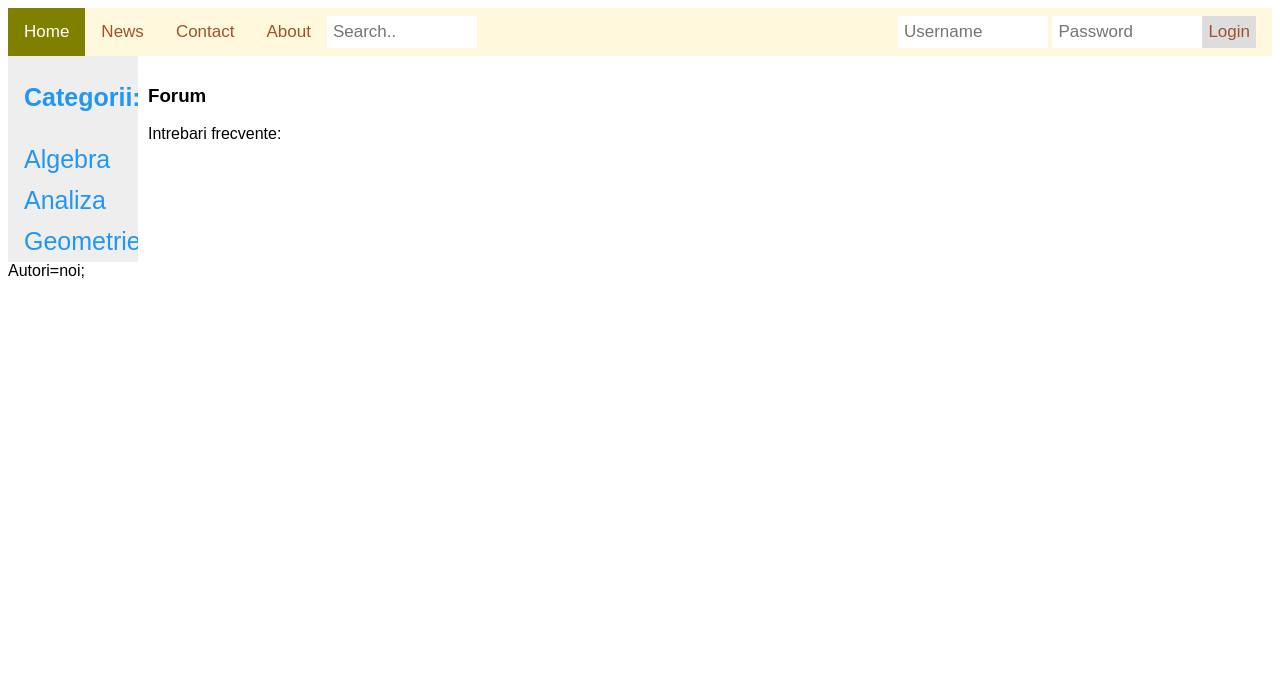
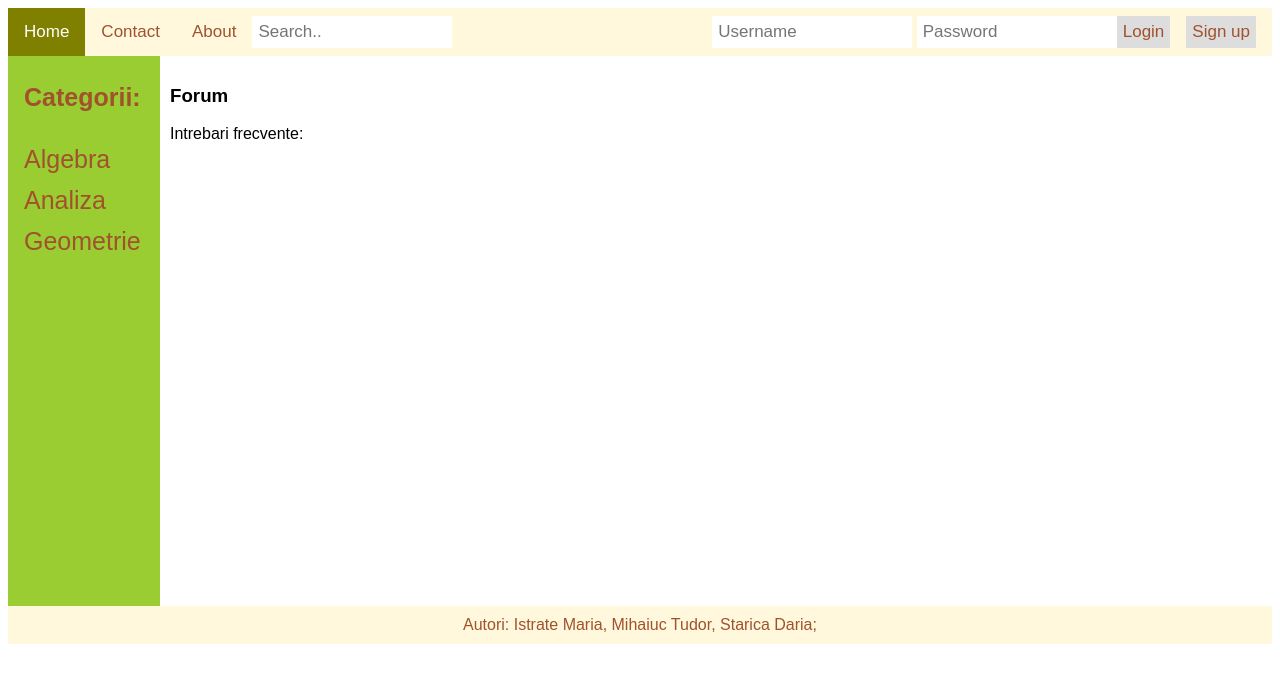
Before and after one commit to MariaIstrate06/MEQ, a PHP site: the page made by Front+flex.html in a window 1280 px wide. Shown: the top 683 px of the page. Run offline with PHP 8.4, Linux system fonts and the light colour scheme.

Commit message:
Add files via upload

```diff
--- a/Front+flex.html
+++ b/Front+flex.html
@@ -10,7 +10,6 @@
 
         <div class="topnav">
             <a class="active" href="#home">Home</a>
-            <a href="#news">News</a>
             <a href="#contact">Contact</a>
             <a href="#about">About</a>
             <input type="text" placeholder="Search..">
@@ -18,6 +17,7 @@
                 <form action="/action_page.php">
                 <input type="text" placeholder="Username" name="username">
                 <input type="text" placeholder="Password" name="psw">
+                <button type="submit">Sign up</button>
                 <button type="submit">Login</button>
                 </form>
             </div>
@@ -39,7 +39,7 @@
 
         <div class="bottom-container">
             <footer>
-                Autori=noi;
+                Autori: Istrate Maria, Mihaiuc Tudor, Starica Daria;
             </footer>
         </div>
 
--- a/Front-End.css
+++ b/Front-End.css
@@ -35,7 +35,7 @@
     border: none;
     margin-top: 8px;
     font-size: 17px;
-    width:150px;
+    width:200px;
   }
   /* Login */
   .topnav .login-container button{
@@ -57,9 +57,10 @@
 
   /* Side Bar*/
   .sidenav {
-    width: 130px;
-    background: #eee;
+    width: 152px;
+    background: #9ACD32;
     overflow-x: hidden;
+    height: 550px;
   }
 
 
@@ -67,7 +68,7 @@
     padding: 6px 8px 6px 16px;
     text-decoration: none;
     font-size: 25px;
-    color: #2196F3;
+    color: #A0522D;
     display: block;
   }
 
@@ -78,7 +79,7 @@
     padding: 6px 8px 6px 16px;
     text-decoration: none;
     font-size: 25px;
-    color: #2196F3;
+    color: #A0522D;
     display: block;
   }
 
@@ -88,14 +89,6 @@
 
   * {
     box-sizing: border-box;
-  }
-
-  .dot {
-    height: 12px;
-    width: 12px;
-    background-color: #bbb;
-    border-radius: 50%;
-    display: inline-block;
   }
 
   .container {
@@ -119,6 +112,13 @@
     padding: 10px;
   }
 
+  .bottom-container{
+    background-color: #FFF8DC;
+    padding:10px;
+    text-align:center;
+    color: #A0522D;
+  }
+
   .main {
     margin-left: 140px; /* Same width as the sidebar + left position in px */
     font-size: 28px; /* Increased text to enable scrolling */
```
